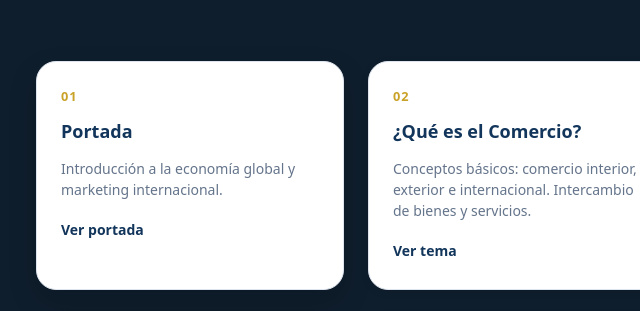
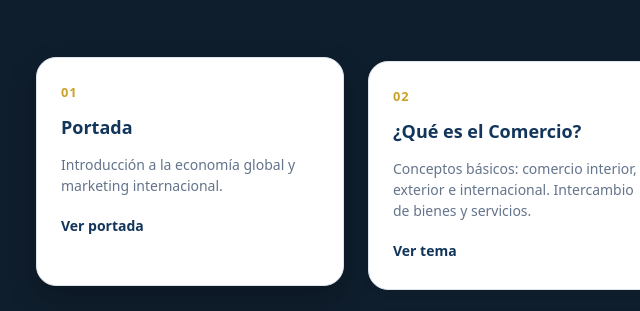
Before and after one commit to miudlila/miniweb_globalizacion_marketing_iinternacional, a website: page index.html in a window 1280 px wide. In both pictures the pointer is over the element 308 px from the left and 558 px from the top of the page. Shown: the part 383-694 px from the top of the page, 118-758 px from the left. Drawn offline with Linux system fonts and the light colour scheme.

Commit message:
Añadir transform y mayor contraste de sombra en hover para que sea claramente visible

```diff
--- a/css/styles.css
+++ b/css/styles.css
@@ -871,7 +871,8 @@ code {
 }
 
 .index-article:hover {
-  box-shadow: 0 12px 28px rgba(0,0,0,0.18) !important;
+  box-shadow: 0 12px 28px rgba(0,0,0,0.25) !important;
+  transform: translateY(-4px) !important;
 }
 
 @media (max-width: 768px) {
```
